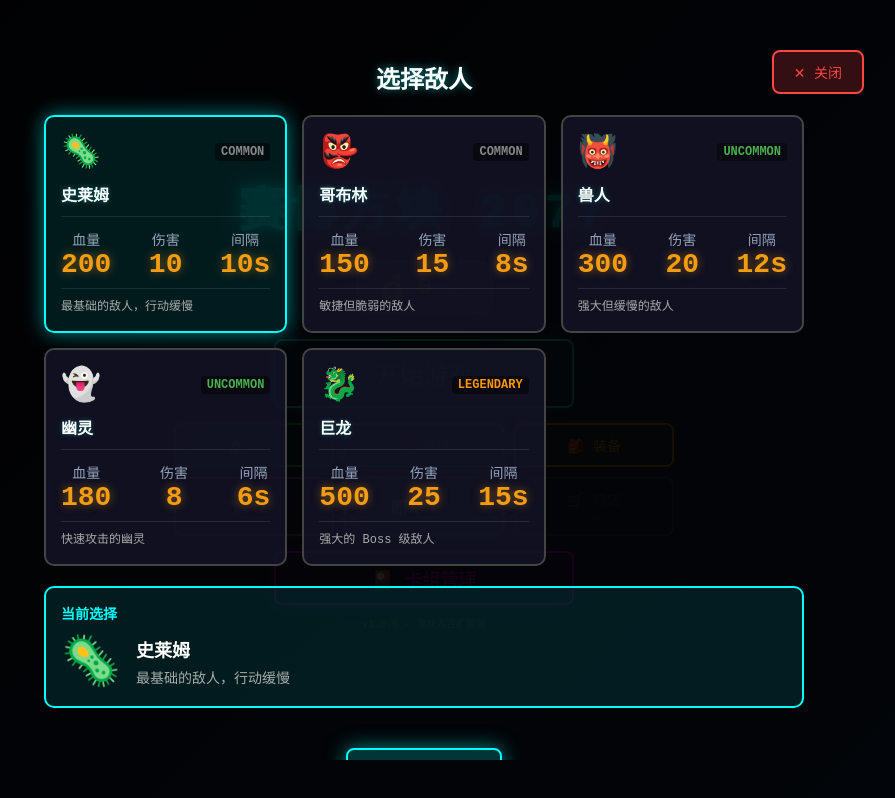
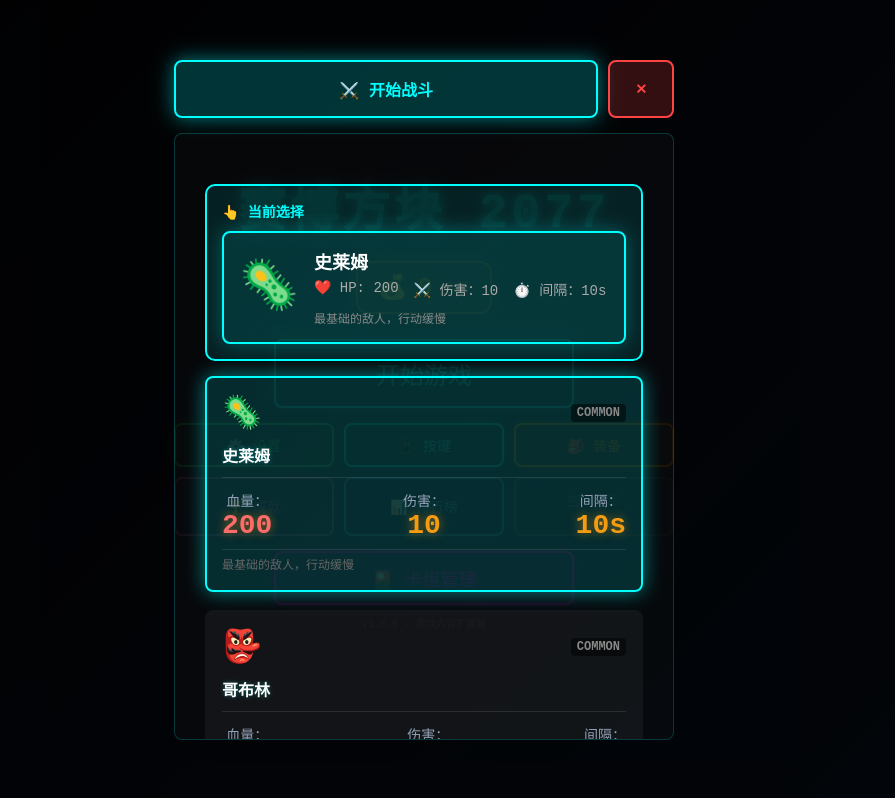
Before and after one commit to HongyiLU/cyber-tetris-2077, a React (Vite) app: page / in a window 1280 px wide. Both pictures are taken after a click on the button "开始游戏". Shown: the whole page, without its empty margins (216-1111 px from the left). Built offline with nearby package versions, Linux system fonts and the light colour scheme.

Commit message:
feat: v1.8.2 敌人选择界面布局优化
- 将当前选择预览移到顶部（sticky 固定）
- 开始战斗按钮移到顶部操作栏
- 敌人列表区域可滚动
- 关闭按钮简化为 ✕ 图标
- 移动端体验优化（无需滚动到底部）

```diff
--- a/src/App.tsx
+++ b/src/App.tsx
@@ -718,7 +718,7 @@ const App: React.FC = () => {
         />
       )}
 
-      {/* 敌人选择界面 */}
+      {/* 敌人选择界面 - 优化布局 */}
       {showEnemySelect && (
         <div style={{
           position: 'fixed',
@@ -731,25 +731,29 @@ const App: React.FC = () => {
           display: 'flex',
           alignItems: 'center',
           justifyContent: 'center',
+          padding: '20px',
         }}>
           <div style={{
             position: 'relative',
             width: '100%',
-            maxWidth: '900px',
-            maxHeight: '90vh',
-            overflow: 'auto',
+            maxWidth: '500px',
+            maxHeight: '85vh',
+            display: 'flex',
+            flexDirection: 'column',
           }}>
-            <EnemySelect
-              onEnemySelect={handleEnemySelect}
-              selectedEnemyId={selectedEnemy}
-            />
+            {/* 顶部操作栏 - 固定 */}
+            <div style={{
+              display: 'flex',
+              gap: '10px',
+              marginBottom: '15px',
+              flexShrink: '0',
+            }}>
               <button
                 onClick={handleStartBattle}
                 style={{
-                display: 'block',
-                margin: '20px auto 0',
-                padding: '15px 40px',
-                fontSize: '18px',
+                  flex: '1',
+                  padding: '15px 30px',
+                  fontSize: '16px',
                   background: 'rgba(0, 255, 255, 0.2)',
                   border: '2px solid #00ffff',
                   borderRadius: '8px',
@@ -758,6 +762,7 @@ const App: React.FC = () => {
                   fontFamily: 'Orbitron, monospace',
                   boxShadow: '0 0 20px rgba(0, 255, 255, 0.5)',
                   transition: 'all 0.3s',
+                  fontWeight: 'bold',
                 }}
                 onMouseEnter={(e) => {
                   e.currentTarget.style.background = 'rgba(0, 255, 255, 0.3)';
@@ -768,15 +773,12 @@ const App: React.FC = () => {
                   e.currentTarget.style.boxShadow = '0 0 20px rgba(0, 255, 255, 0.5)';
                 }}
               >
-              开始战斗
+                ⚔️ 开始战斗
               </button>
               <button
                 onClick={() => setShowEnemySelect(false)}
                 style={{
-                position: 'absolute',
-                top: '10px',
-                right: '10px',
-                padding: '10px 20px',
+                  padding: '15px 25px',
                   fontSize: '14px',
                   background: 'rgba(255, 68, 68, 0.2)',
                   border: '2px solid #ff4444',
@@ -784,10 +786,27 @@ const App: React.FC = () => {
                   color: '#ff4444',
                   cursor: 'pointer',
                   fontFamily: 'Orbitron, monospace',
+                  fontWeight: 'bold',
                 }}
               >
-              ✕ 关闭
+                ✕
               </button>
+            </div>
+
+            {/* 敌人选择内容 - 可滚动 */}
+            <div style={{
+              flex: '1',
+              overflow: 'auto',
+              padding: '10px',
+              background: 'rgba(255, 255, 255, 0.02)',
+              borderRadius: '8px',
+              border: '1px solid rgba(0, 255, 255, 0.2)',
+            }}>
+              <EnemySelect
+                onEnemySelect={handleEnemySelect}
+                selectedEnemyId={selectedEnemy}
+              />
+            </div>
           </div>
         </div>
       )}
--- a/src/components/ui/EnemySelect.tsx
+++ b/src/components/ui/EnemySelect.tsx
@@ -41,59 +41,165 @@ export const EnemySelect: React.FC<EnemySelectProps> = ({
 
   return (
     <div className="enemy-select">
-      <h3 className="enemy-select-title">选择敌人</h3>
+      {/* 顶部：当前选择预览 - 固定可见 */}
+      {selectedEnemy && (
+        <div className="selected-enemy-preview" style={{
+          position: 'sticky',
+          top: '0',
+          zIndex: '100',
+          marginBottom: '15px',
+        }}>
+          <h4 style={{
+            margin: '0 0 10px 0',
+            color: '#00ffff',
+            fontFamily: 'Orbitron, monospace',
+            fontSize: '14px',
+          }}>
+            👆 当前选择
+          </h4>
+          <div className="preview-content" style={{
+            display: 'flex',
+            alignItems: 'center',
+            gap: '15px',
+            padding: '15px',
+            background: 'rgba(0, 255, 255, 0.1)',
+            border: '2px solid #00ffff',
+            borderRadius: '8px',
+            boxShadow: '0 0 20px rgba(0, 255, 255, 0.3)',
+          }}>
+            <span className="preview-emoji" style={{
+              fontSize: '48px',
+              lineHeight: '1',
+            }}>
+              {selectedEnemy.emoji}
+            </span>
+            <div className="preview-info" style={{
+              flex: '1',
+              display: 'flex',
+              flexDirection: 'column',
+              gap: '5px',
+            }}>
+              <span className="preview-name" style={{
+                color: '#fff',
+                fontFamily: 'Orbitron, monospace',
+                fontSize: '18px',
+                fontWeight: 'bold',
+              }}>
+                {selectedEnemy.name}
+              </span>
+              <div className="preview-stats" style={{
+                display: 'flex',
+                gap: '15px',
+                fontSize: '14px',
+                color: '#aaa',
+              }}>
+                <span>❤️ HP: {selectedEnemy.hp}</span>
+                <span>⚔️ 伤害：{selectedEnemy.attackDamage}</span>
+                <span>⏱️ 间隔：{selectedEnemy.attackInterval / 1000}s</span>
+              </div>
+              <span className="preview-desc" style={{
+                color: '#888',
+                fontSize: '12px',
+                marginTop: '5px',
+              }}>
+                {selectedEnemy.description}
+              </span>
+            </div>
+          </div>
+        </div>
+      )}
 
-      <div className="enemy-list">
+      {/* 敌人列表 - 可滚动 */}
+      <div className="enemy-list" style={{
+        display: 'flex',
+        flexDirection: 'column',
+        gap: '10px',
+      }}>
         {enemies.map((enemy) => (
           <div
             key={enemy.id}
             className={`enemy-card ${selectedId === enemy.id ? 'selected' : ''}`}
             onClick={() => handleSelect(enemy.id)}
+            style={{
+              padding: '15px',
+              background: selectedId === enemy.id
+                ? 'rgba(0, 255, 255, 0.15)'
+                : 'rgba(255, 255, 255, 0.05)',
+              border: selectedId === enemy.id
+                ? '2px solid #00ffff'
+                : '2px solid transparent',
+              borderRadius: '8px',
+              cursor: 'pointer',
+              transition: 'all 0.2s',
+              marginBottom: '8px',
+            }}
           >
-            <div className="enemy-card-header">
-              <span className="enemy-emoji">{enemy.emoji}</span>
+            <div className="enemy-card-header" style={{
+              display: 'flex',
+              justifyContent: 'space-between',
+              alignItems: 'center',
+              marginBottom: '10px',
+            }}>
+              <span className="enemy-emoji" style={{
+                fontSize: '32px',
+                marginRight: '10px',
+              }}>
+                {enemy.emoji}
+              </span>
               <span
                 className="enemy-rarity"
-                style={{ color: getRarityColor(enemy.rarity) }}
+                style={{
+                  color: getRarityColor(enemy.rarity),
+                  fontSize: '12px',
+                  fontFamily: 'Orbitron, monospace',
+                  textTransform: 'uppercase',
+                }}
               >
                 {enemy.rarity}
               </span>
             </div>
 
-            <h4 className="enemy-name">{enemy.name}</h4>
+            <h4 className="enemy-name" style={{
+              color: '#fff',
+              fontFamily: 'Orbitron, monospace',
+              fontSize: '16px',
+              margin: '0 0 10px 0',
+            }}>
+              {enemy.name}
+            </h4>
 
-            <div className="enemy-stats">
+            <div className="enemy-stats" style={{
+              display: 'flex',
+              gap: '15px',
+              fontSize: '13px',
+              color: '#aaa',
+              marginBottom: '8px',
+            }}>
               <div className="stat">
-                <span className="stat-label">血量</span>
-                <span className="stat-value">{enemy.hp}</span>
+                <span className="stat-label">血量：</span>
+                <span className="stat-value" style={{ color: '#ff6b6b' }}>{enemy.hp}</span>
               </div>
               <div className="stat">
-                <span className="stat-label">伤害</span>
-                <span className="stat-value">{enemy.attackDamage}</span>
+                <span className="stat-label">伤害：</span>
+                <span className="stat-value" style={{ color: '#f39c12' }}>{enemy.attackDamage}</span>
               </div>
               <div className="stat">
-                <span className="stat-label">间隔</span>
+                <span className="stat-label">间隔：</span>
                 <span className="stat-value">{enemy.attackInterval / 1000}s</span>
               </div>
             </div>
 
-            <p className="enemy-description">{enemy.description}</p>
+            <p className="enemy-description" style={{
+              color: '#666',
+              fontSize: '12px',
+              margin: '0',
+              lineHeight: '1.4',
+            }}>
+              {enemy.description}
+            </p>
           </div>
         ))}
       </div>
-
-      {selectedEnemy && (
-        <div className="selected-enemy-preview">
-          <h4>当前选择</h4>
-          <div className="preview-content">
-            <span className="preview-emoji">{selectedEnemy.emoji}</span>
-            <div className="preview-info">
-              <span className="preview-name">{selectedEnemy.name}</span>
-              <span className="preview-desc">{selectedEnemy.description}</span>
-            </div>
-          </div>
-        </div>
-      )}
     </div>
   );
 };
```
Lines whose indentation alone changed are shown as unchanged.
